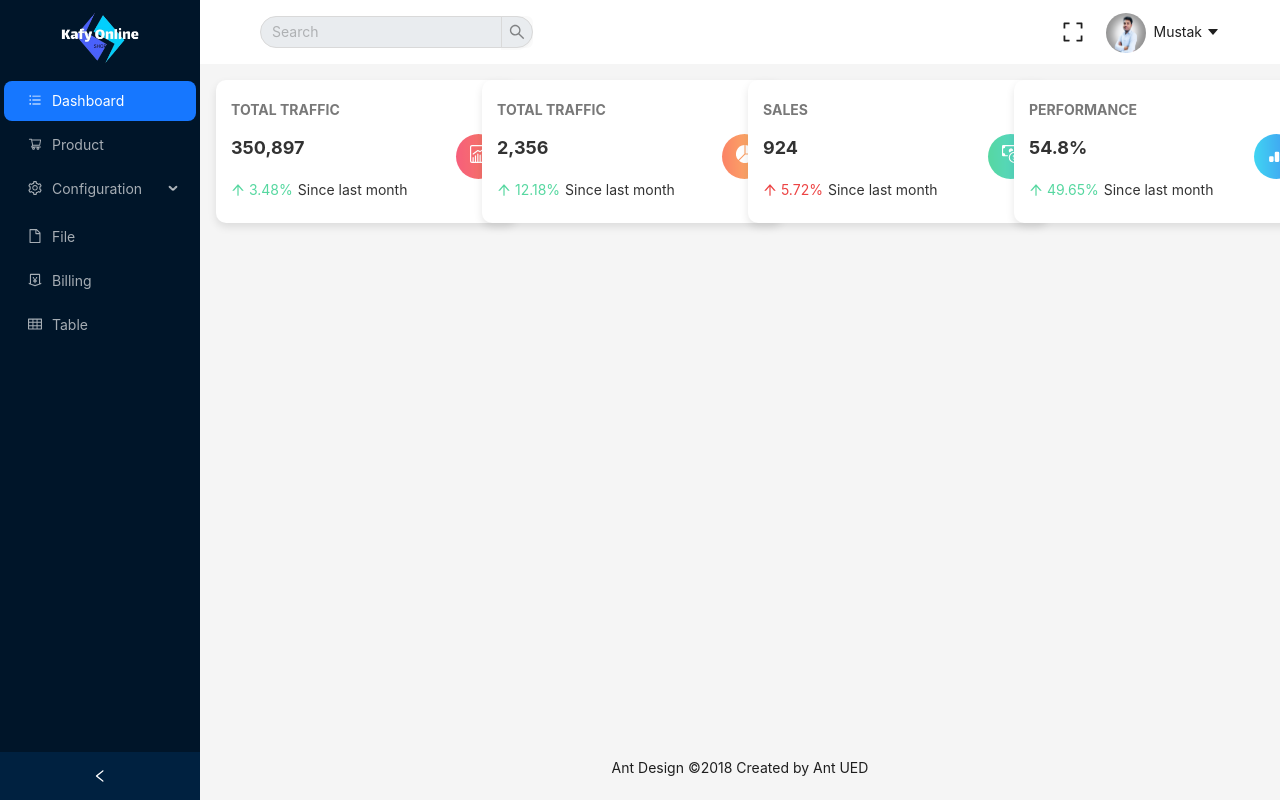
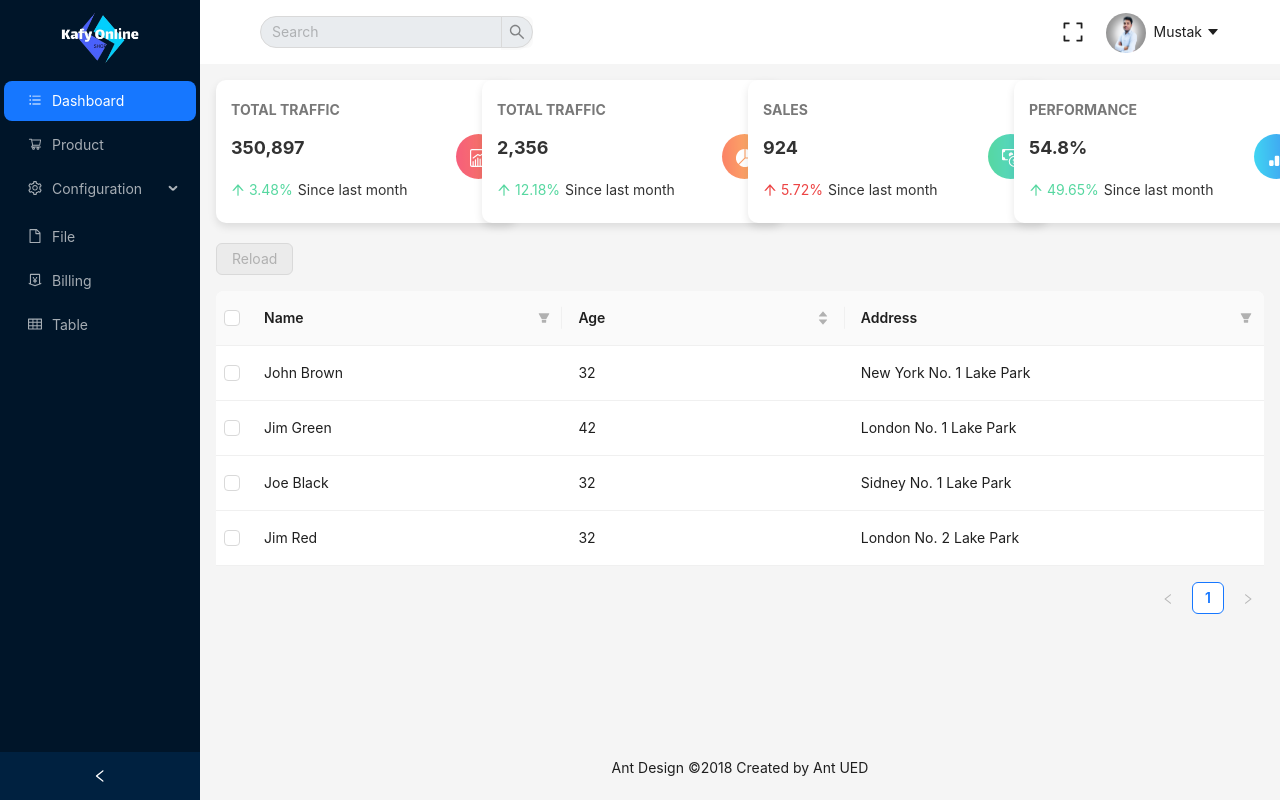
Before and after one commit to MustakAhmedKafy/vue-ant-dashboard, a Vue app: page / in a window 1280 px wide. Shown: the top 800 px of the page. Built offline with nearby package versions, Linux system fonts and the light colour scheme.

Commit message:
table add

```diff
--- a/src/views/HomeContent.vue
+++ b/src/views/HomeContent.vue
@@ -1,6 +1,103 @@
 <script setup>
-import { ref } from "vue";
-import { ArrowUpOutlined } from '@ant-design/icons-vue';
+import { ref, computed, reactive } from 'vue'
+import { ArrowUpOutlined } from '@ant-design/icons-vue'
+
+const columns = [
+  {
+    title: 'Name',
+    dataIndex: 'name',
+    filters: [
+      {
+        text: 'Joe',
+        value: 'Joe',
+      },
+      {
+        text: 'Category 1',
+        value: 'Category 1',
+      },
+      {
+        text: 'Category 2',
+        value: 'Category 2',
+      },
+    ],
+    filterMode: 'tree',
+    filterSearch: true,
+    onFilter: (value, record) => record.name.startsWith(value),
+    width: '30%',
+  },
+  {
+    title: 'Age',
+    dataIndex: 'age',
+    sorter: (a, b) => a.age - b.age,
+  },
+  {
+    title: 'Address',
+    dataIndex: 'address',
+    filters: [
+      {
+        text: 'London',
+        value: 'London',
+      },
+      {
+        text: 'New York',
+        value: 'New York',
+      },
+    ],
+    onFilter: (value, record) => record.address.startsWith(value),
+    filterSearch: (input, filter) => filter.value.indexOf(input) > -1,
+    width: '40%',
+  },
+];
+const data = [
+  {
+    key: '1',
+    name: 'John Brown',
+    age: 32,
+    address: 'New York No. 1 Lake Park',
+  },
+  {
+    key: '2',
+    name: 'Jim Green',
+    age: 42,
+    address: 'London No. 1 Lake Park',
+  },
+  {
+    key: '3',
+    name: 'Joe Black',
+    age: 32,
+    address: 'Sidney No. 1 Lake Park',
+  },
+  {
+    key: '4',
+    name: 'Jim Red',
+    age: 32,
+    address: 'London No. 2 Lake Park',
+  },
+];
+function onChange(pagination, filters, sorter, extra) {
+  console.log('params', pagination, filters, sorter, extra);
+}
+
+
+const state = reactive({
+  selectedRowKeys: [],
+  // Check here to configure the default column
+  loading: false,
+});
+const hasSelected = computed(() => state.selectedRowKeys.length > 0);
+const start = () => {
+  state.loading = true;
+  // ajax request after empty completing
+  setTimeout(() => {
+    state.loading = false;
+    state.selectedRowKeys = [];
+  }, 1000);
+};
+const onSelectChange = selectedRowKeys => {
+  console.log('selectedRowKeys changed: ', selectedRowKeys);
+  state.selectedRowKeys = selectedRowKeys;
+};
+
 
 const cards = ref([
   {
@@ -8,8 +105,7 @@ const cards = ref([
     class: 'card',
     value: '350,897',
     iconClass: 'card-icon card-icon1',
-    icon:
-     ` <svg
+    icon: ` <svg
               fill="#ffffff"
               height="18px"
               width="18px"
@@ -48,7 +144,7 @@ const cards = ref([
             </svg>`,
     color: '#2dce89',
     percentage: '3.48%',
-        since: 'Since last month',
+    since: 'Since last month'
   },
   {
     title: 'TOTAL TRAFFIC',
@@ -69,14 +165,14 @@ const cards = ref([
             </svg>`,
     color: '#2dce89',
     percentage: '12.18%',
-        since: 'Since last month',
+    since: 'Since last month'
   },
   {
     title: 'SALES',
     class: 'card',
     value: '924',
     iconClass: 'card-icon card-icon3',
-        icon:  `<svg
+    icon: `<svg
               xmlns="http://www.w3.org/2000/svg"
               width="18"
               height="18"
@@ -98,7 +194,7 @@ const cards = ref([
             </svg>`,
     color: '#e81616',
     percentage: '5.72%',
-        since: 'Since last month',
+    since: 'Since last month'
   },
   {
     title: 'PERFORMANCE',
@@ -119,80 +215,12 @@ const cards = ref([
             </svg>`,
     color: '#2dce89',
     percentage: '49.65%',
-        since: 'Since last month',
-      },
-    ]);
+    since: 'Since last month'
+  }
+])
+
 </script>
 <template>
-  <!-- <a-row :gutter="16">
-    <a-col :sm="6" :span="24">
-      <a-card class="card" title="TOTAL TRAFFIC" :bordered="false">
-        <template style="display: flex; justify-content: space-between">
-          <p style="font-size: 18px; font-weight: bold">350,897</p>
-          <p class="card-icon card-icon1">
-
-          </p>
-        </template>
-        <div>
-          <span style="color: #2dce89; padding-right: 5px"><ArrowUpOutlined /> 3.48%</span>
-          <span>Since last month</span>
-        </div>
-      </a-card>
-    </a-col>
-    <a-col :sm="6" :span="24">
-      <a-card class="card" title="TOTAL TRAFFIC" :bordered="false">
-        <template style="display: flex; justify-content: space-between">
-          <p style="font-size: 18px; font-weight: bold">2,356</p>
-          <p class="card-icon card-icon2">
-            <svg
-              xmlns="http://www.w3.org/2000/svg"
-              width="18"
-              height="18"
-              fill="currentColor"
-              class="bi bi-pie-chart-fill"
-              viewBox="0 0 16 16"
-            >
-              <path
-                d="M15.985 8.5H8.207l-5.5 5.5a8 8 0 0 0 13.277-5.5zM2 13.292A8 8 0 0 1 7.5.015v7.778zM8.5.015V7.5h7.485A8 8 0 0 0 8.5.015"
-              />
-            </svg>
-          </p>
-        </template>
-        <div>
-          <span style="color: #2dce89; padding-right: 5px"><ArrowUpOutlined /> 12.18%</span>
-          <span>Since last month</span>
-        </div>
-      </a-card>
-    </a-col>
-    <a-col :sm="6" :span="24">
-      <a-card class="card" title="SALES" :bordered="false">
-        <template style="display: flex; justify-content: space-between">
-          <p style="font-size: 18px; font-weight: bold">924</p>
-          <p class="card-icon card-icon3">
-
-          </p>
-        </template>
-        <div>
-          <span style="color: #e81616; padding-right: 5px"><ArrowUpOutlined /> 5.72%</span>
-          <span>Since last month</span>
-        </div>
-      </a-card>
-    </a-col>
-    <a-col :sm="6" :span="24">
-      <a-card class="card" title="PERFORMANCE" :bordered="false">
-        <template style="display: flex; justify-content: space-between">
-          <p style="font-size: 18px; font-weight: bold">54.8%</p>
-          <p class="card-icon card-icon4">
-
-          </p>
-        </template>
-        <div>
-          <span style="color: #2dce89; padding-right: 5px"><ArrowUpOutlined /> 49,65%</span>
-          <span>Since last month</span>
-        </div>
-      </a-card>
-    </a-col>
-  </a-row> -->
   <a-row :gutter="16">
     <a-col v-for="(card, index) in cards" :key="index" :sm="6" :span="24">
       <a-card :class="card.class" :title="card.title" :bordered="false">
@@ -203,12 +231,32 @@ const cards = ref([
           </p>
         </template>
         <div>
-          <span :style="{ color: card.color, 'padding-right': '5px' }">
+          <span class="svg-icon" :style="{ color: card.color, 'padding-right': '5px' }">
             <ArrowUpOutlined /> {{ card.percentage }}
           </span>
           <span>{{ card.since }}</span>
         </div>
       </a-card>
+    </a-col>
+    <a-col :span="24">
+      <div style="margin-top: 20px;">
+        <div style="margin-bottom: 16px">
+          <a-button type="primary" :disabled="!hasSelected" :loading="state.loading" @click="start">
+            Reload
+          </a-button>
+          <span style="margin-left: 8px">
+            <template v-if="hasSelected">
+              {{ `Selected ${state.selectedRowKeys.length} items` }}
+            </template>
+          </span>
+        </div>
+        <a-table
+          :row-selection="{ selectedRowKeys: state.selectedRowKeys, onChange: onSelectChange }"
+          :columns="columns"
+          :data-source="data"
+          @change="onChange"
+        ></a-table>
+      </div>
     </a-col>
   </a-row>
 </template>
@@ -222,6 +270,11 @@ const cards = ref([
   align-items: center;
   justify-content: center;
   border-radius: 50%;
+}
+
+.card-icon span {
+  position: absolute;
+  top: 48%;
 }
 
 .card-icon img {
```
Lines whose indentation alone changed are shown as unchanged.
